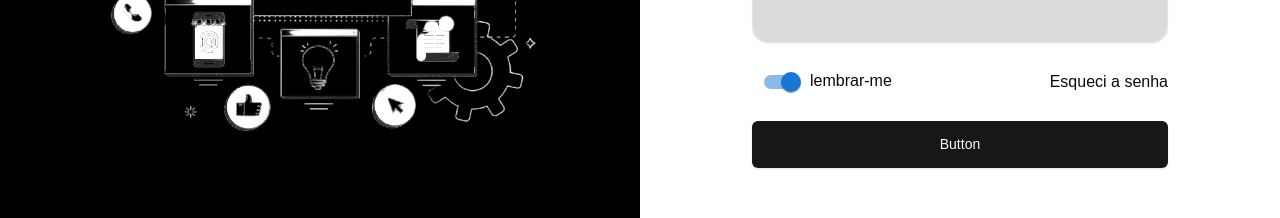
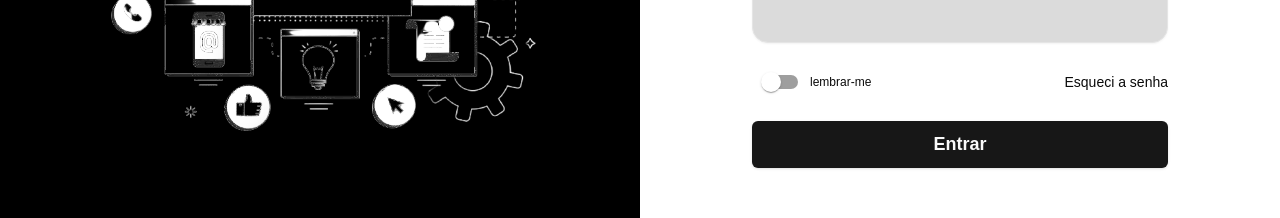
Before and after one commit to HericVirgilio/ftc-green-ville, a Next.js app: page / in a window 1280 px wide. Shown: the part 458-676 px from the top of the page. Built offline with nearby package versions, Linux system fonts and the light colour scheme.

Commit message:
alterando estilos de fonte

```diff
--- a/src/app/page.tsx
+++ b/src/app/page.tsx
@@ -21,26 +21,26 @@ export default function Home() {
             <Image src={"/logo.png"} alt="Logo" width={190} height={114} />
           </div>
           <span>
-            <Label className="text-[#686868]" htmlFor="password">Password</Label>
+            <Label className="text-[#686868]  text-sm" htmlFor="password">Password</Label>
             <Input className="bg-[#DBDBDB] w-[416px] h-[62px] rounded-2xl" id="email" type="email" required />
           </span>
           <span>
-            <Label className="text-[#686868]" htmlFor="password">Password</Label>
+            <Label className="text-[#686868]  text-sm" htmlFor="password">Password</Label>
             <Input className="bg-[#DBDBDB] w-[416px] h-[62px]  rounded-2xl" id="password" type="password" required />
           </span>
 
           <div className="flex justify-between items-center">
             <span>
-              <Switch {...label} defaultChecked />
-              <span>lembrar-me</span>
+              <Switch {...label}/>
+              <span className="text-xs">lembrar-me</span>
             </span>
-            <span className="cursor-pointer">
+            <span className="cursor-pointer text-sm font-medium">
               Esqueci a senha
             </span>
           </div>
 
           <div>
-            <Button className="w-[416px] h-[47px]">Button</Button>
+            <Button className="w-[416px] h-[47px] font-semibold text-lg ">Entrar</Button>
           </div>
         </div>
       </div>
```
